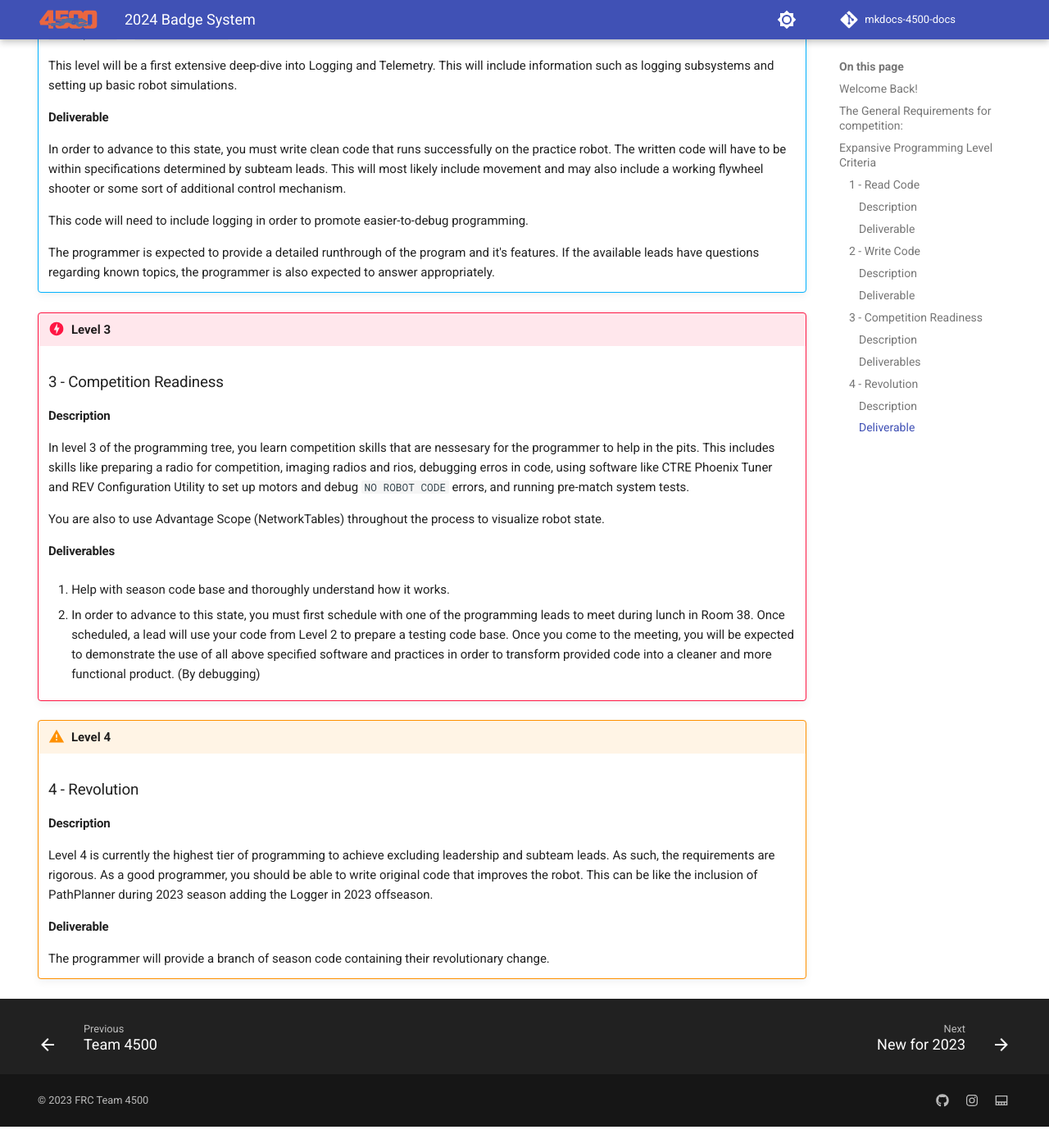
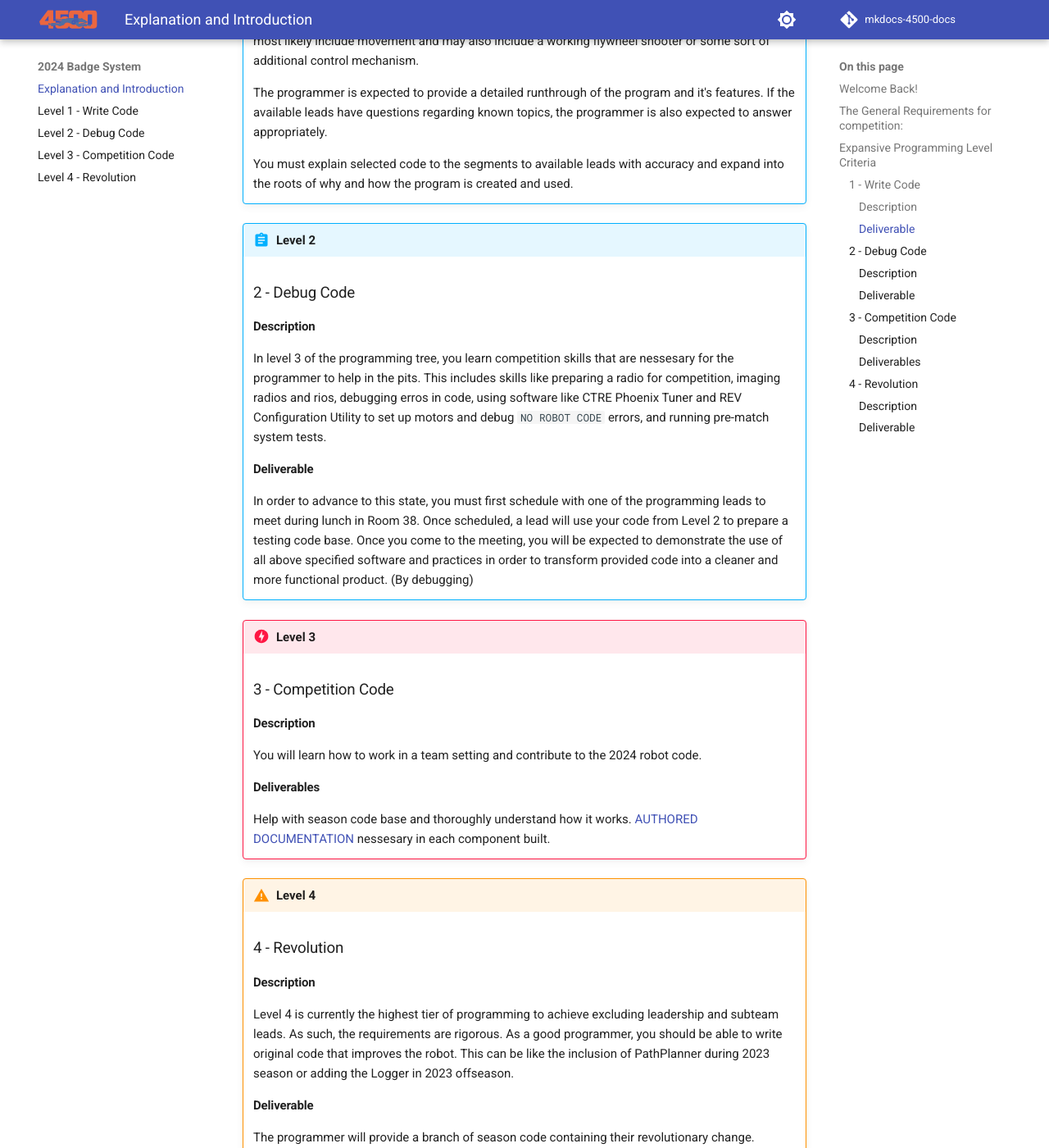
Before and after one commit to FRCTeam4500/mkdocs-4500-docs, an MkDocs documentation site: the page built from docs/2024 Badge System/2024 Badge System.md, in a window 1280 px wide and 1400 px high, scrolled down 1475 px. Shown: the whole window at 82% size. Built offline with MkDocs 1.6.1 and Material for MkDocs 9.7.7, drawn with Linux system fonts in a browser that asks for light colours; comment, search, counter and statistics services are not loaded; before the commit the page ends 2849 px from its top, so only the background shows below that; some of the changed text lies outside the part shown.

Commit message:
Setup for deliverables

```diff
--- a/docs/2024 Badge System.md
+++ b/docs/2024 Badge System/2024 Badge System.md
@@ -1,7 +1,8 @@
 ---
 hide:
-    - navigation
 ---
+
+# Explanation and Introduction
 
 ## Welcome Back!
 
@@ -27,23 +28,13 @@
 
 !!! abstract "Level 1"
 
-    ### 1 - Read Code
+    ### 1 - Write Code
 
     #### Description
 
-    As a programmer, you should be able to read code. In order to pass, you need to have the skills to read most of 2023's competition code except initialization file. You need to be able to read files in the src folder. You are also not expected to understand most of the logging structure and workflow, however, you should be familiar with it's uses in post-match analysis.
+    You will first learn to read code. You need to have the skills to read most of 2023's competition code except initialization file. You need to be able to read files in the src folder. You are also not expected to understand most of the logging structure and workflow, however, you should be familiar with it's uses in post-match analysis.
 
-    #### Deliverable
-
-    In order to advance to this state, you must explain selected code to the segments to available leads with accuracy and expand into the roots of why and how the program is created and used.
-
-!!! abstract "Level 2"
-
-    ### 2 - Write Code
-
-    #### Description
-
-    As a programmer, you should be able to write meaningful code in a clean and concice manner provided previous code bases as resources. This includes but is not limited by design patterns such as Singleton and Observer, and industry standard formatting of code. This also includes the use of GitHub for tracking and versioning
+    You should be able to write meaningful code in a clean and concice manner provided previous code bases as resources. This includes but is not limited by design patterns such as Singleton and Observer, and industry standard formatting of code. This also includes the use of GitHub for tracking and versioning
 
     Programming the robot, you must very well understand the robot's control flow. An example of which are the states that the robot can be in throughout the match. Methods extending the LoggedRobot framework are representations of these, providing names such as `teleopInit` or `autonomousInit`.
 
@@ -53,25 +44,33 @@
 
     In order to advance to this state, you must write clean code that runs successfully on the practice robot. The written code will have to be within specifications determined by subteam leads. This will most likely include movement and may also include a working flywheel shooter or some sort of additional control mechanism.
 
-    This code will need to include logging in order to promote easier-to-debug programming.
-
     The programmer is expected to provide a detailed runthrough of the program and it's features. If the available leads have questions regarding known topics, the programmer is also expected to answer appropriately.
 
-!!! danger "Level 3"
+    You must explain selected code to the segments to available leads with accuracy and expand into the roots of why and how the program is created and used.
 
-    ### 3 - Competition Readiness
+!!! abstract "Level 2"
+
+    ### 2 - Debug Code
 
     #### Description
 
     In level 3 of the programming tree, you learn competition skills that are nessesary for the programmer to help in the pits. This includes skills like preparing a radio for competition, imaging radios and rios, debugging erros in code, using software like CTRE Phoenix Tuner and REV Configuration Utility to set up motors and debug `NO ROBOT CODE` errors, and running pre-match system tests.
 
-    You are also to use Advantage Scope (NetworkTables) throughout the process to visualize robot state.
+    #### Deliverable
+
+    In order to advance to this state, you must first schedule with one of the programming leads to meet during lunch in Room 38. Once scheduled, a lead will use your code from Level 2 to prepare a testing code base. Once you come to the meeting, you will be expected to demonstrate the use of all above specified software and practices in order to transform provided code into a cleaner and more functional product. (By debugging)
+
+!!! danger "Level 3"
+
+    ### 3 - Competition Code
+
+    #### Description
+
+    You will learn how to work in a team setting and contribute to the 2024 robot code.
 
     #### Deliverables
 
-    1. Help with season code base and thoroughly understand how it works.
-
-    2. In order to advance to this state, you must first schedule with one of the programming leads to meet during lunch in Room 38. Once scheduled, a lead will use your code from Level 2 to prepare a testing code base. Once you come to the meeting, you will be expected to demonstrate the use of all above specified software and practices in order to transform provided code into a cleaner and more functional product. (By debugging)
+    Help with season code base and thoroughly understand how it works. [AUTHORED DOCUMENTATION](../Programming%20Prophecy/Best%20Practices/AuthoredDocs.md) nessesary in each component built.
 
 !!! warning "Level 4"
 
@@ -79,7 +78,7 @@
 
     #### Description
 
-    Level 4 is currently the highest tier of programming to achieve excluding leadership and subteam leads. As such, the requirements are rigorous. As a good programmer, you should be able to write original code that improves the robot. This can be like the inclusion of PathPlanner during 2023 season adding the Logger in 2023 offseason.
+    Level 4 is currently the highest tier of programming to achieve excluding leadership and subteam leads. As such, the requirements are rigorous. As a good programmer, you should be able to write original code that improves the robot. This can be like the inclusion of PathPlanner during 2023 season or adding the Logger in 2023 offseason.
 
     #### Deliverable
 
--- /dev/null
+++ b/docs/2024 Badge System/Level1.md
@@ -0,0 +1,2 @@
+
+# Level 1 - Write Code
--- /dev/null
+++ b/docs/2024 Badge System/Level2.md
@@ -0,0 +1,2 @@
+
+# Level 2 - Debug Code
--- /dev/null
+++ b/docs/2024 Badge System/Level3.md
@@ -0,0 +1,2 @@
+
+# Level 3 - Competition Code
--- /dev/null
+++ b/docs/2024 Badge System/Level4.md
@@ -0,0 +1,2 @@
+
+# Level 4 - Revolution
```
Also changed, not shown: docs/Programming Prophecy/Best Practices/AuthoredDocs.md (added, +46 -0 lines).
